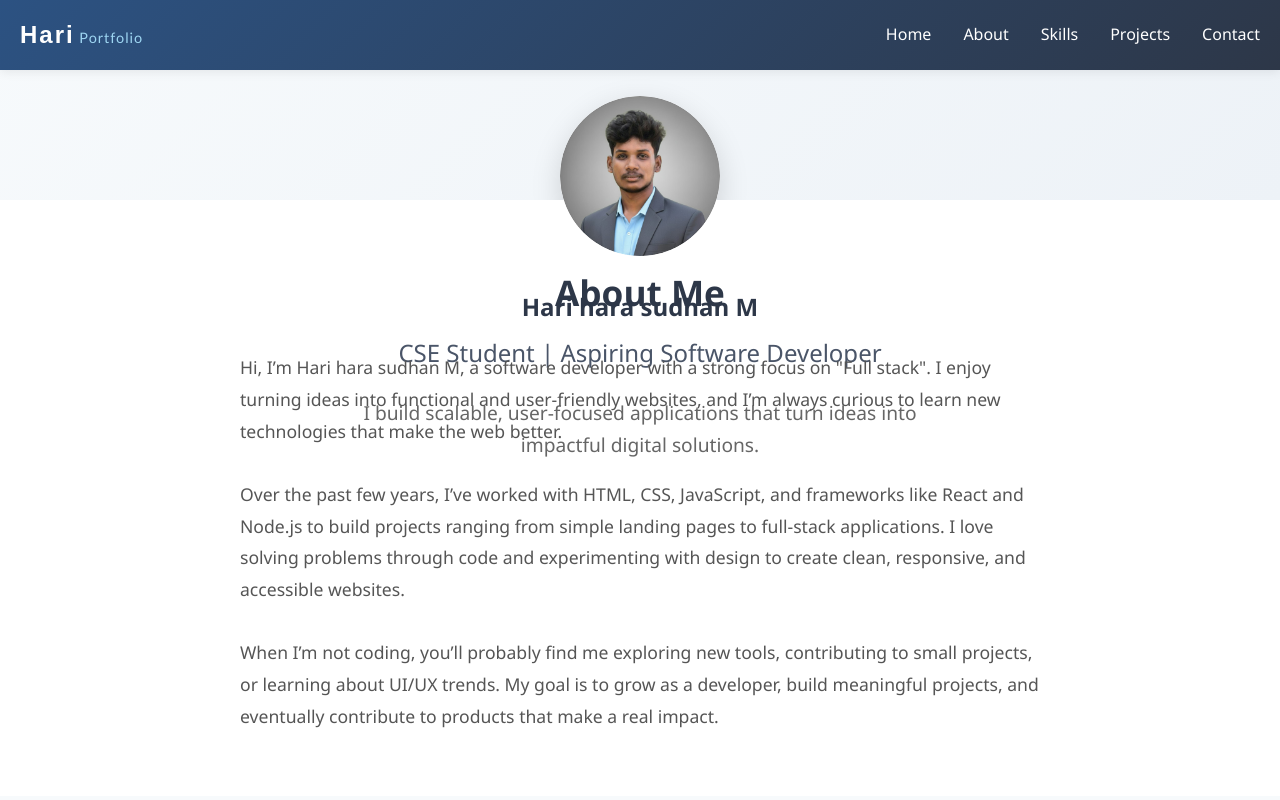
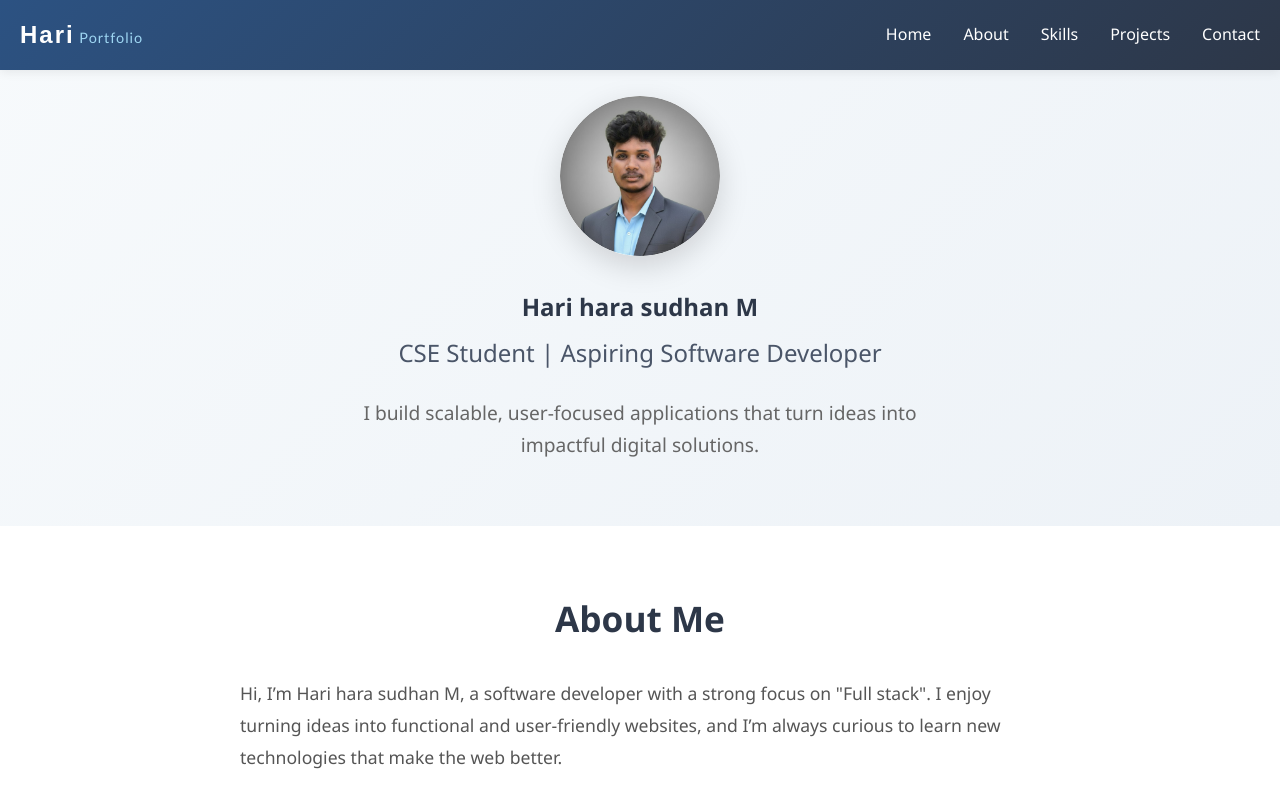
Before and after one commit to hariharasudhan-m43/my-portfolio, a React (Create React App) app: page / in a window 1280 px wide. Shown: the top 800 px of the page. Built offline with nearby package versions, Linux system fonts and the light colour scheme; the HTML template or start-up script is replaced by a standard one.

Commit message:
Remove height property from .hero class

```diff
--- a/src/App.css
+++ b/src/App.css
@@ -91,7 +91,7 @@ section {
   text-align: center;
   padding: 6rem 2rem 4rem;
   background: linear-gradient(135deg, #f7fafc 0%, #edf2f7 100%);
-  height:200px;
+
 }
 
 /* .profile-pic {
```
